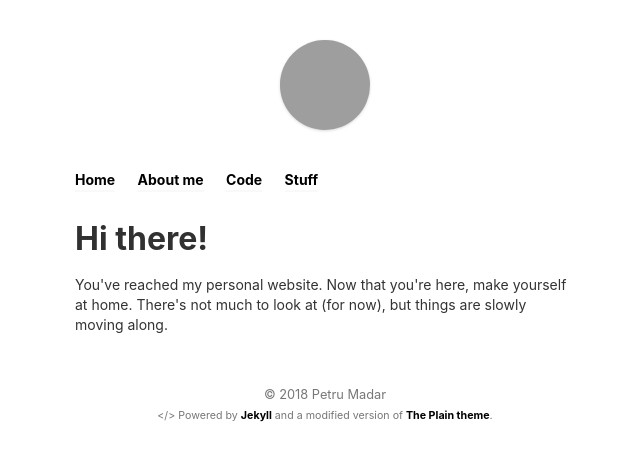
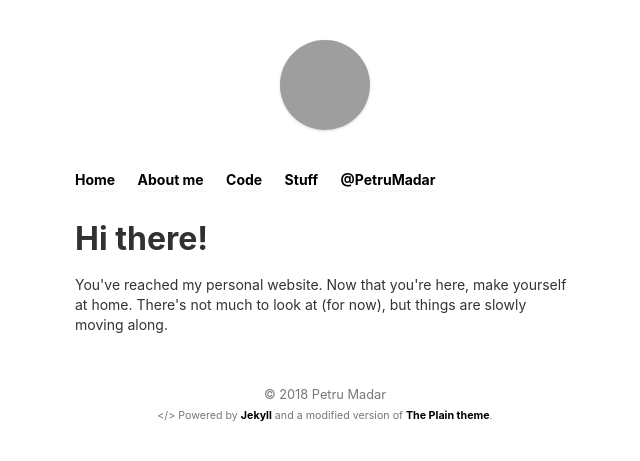
Before and after one commit to petru/prologue, a Jekyll site: the page built from index.html, in a window 1280 px wide, cut to the strip 0-461 px from the top of the page. Shown: the whole strip, without its empty margins (315-955 px from the left). Built offline with Jekyll 4.4.1, drawn with Linux system fonts in a browser that asks for light colours; grey boxes are pictures that could not be loaded.

Commit message:
Add twitter

```diff
--- a/_includes/header.html
+++ b/_includes/header.html
@@ -9,5 +9,6 @@
 		<li><a href="/about.html">About me</a></li>
 		<li><a href="/code.html">Code</a></li>
 		<li><a href="/stuff.html">Stuff</a></li>
+		<li><a href="https://twitter.com/PetruMadar">@PetruMadar</a></li>
 	</ul>
 </nav>
```
